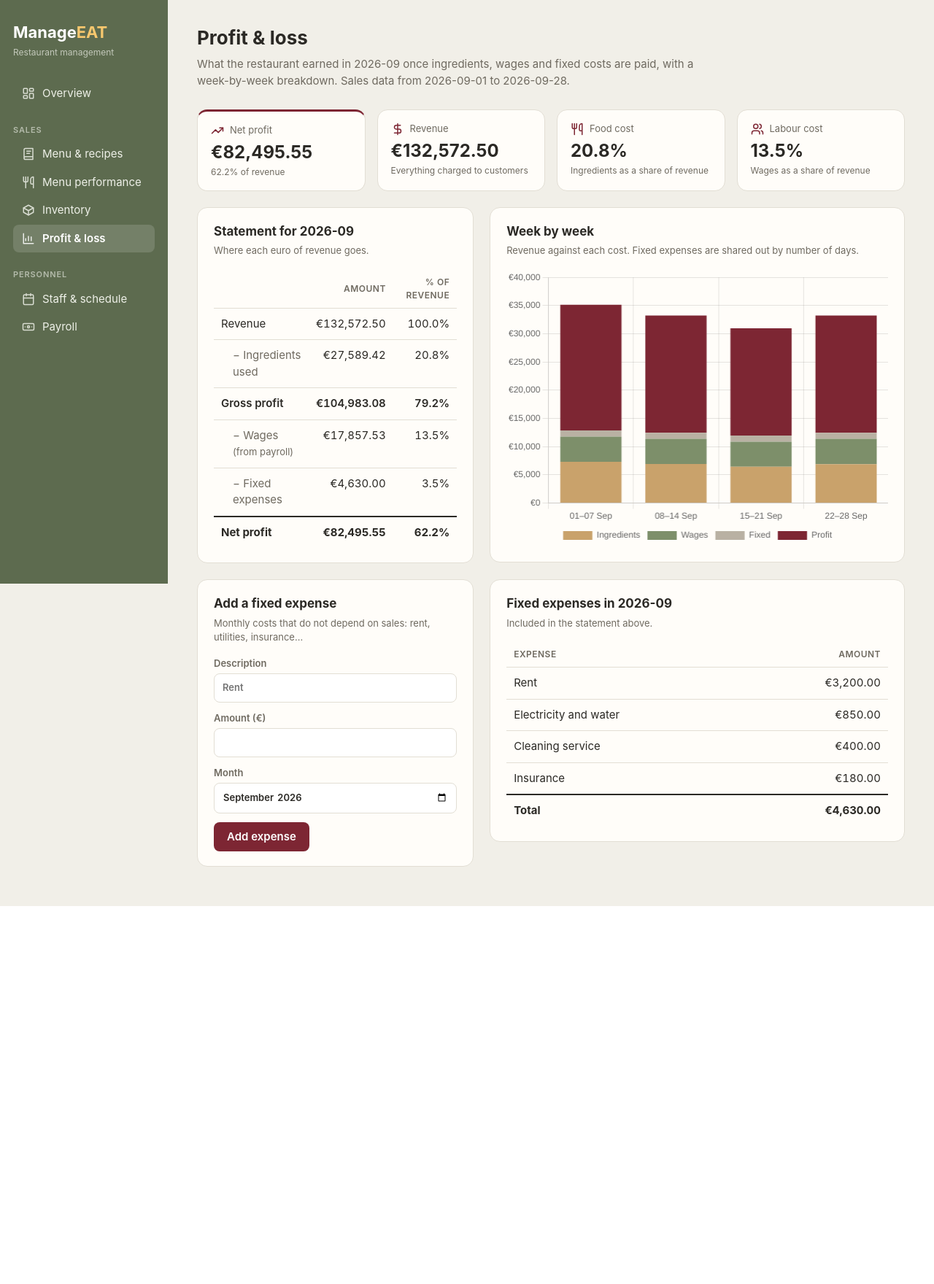
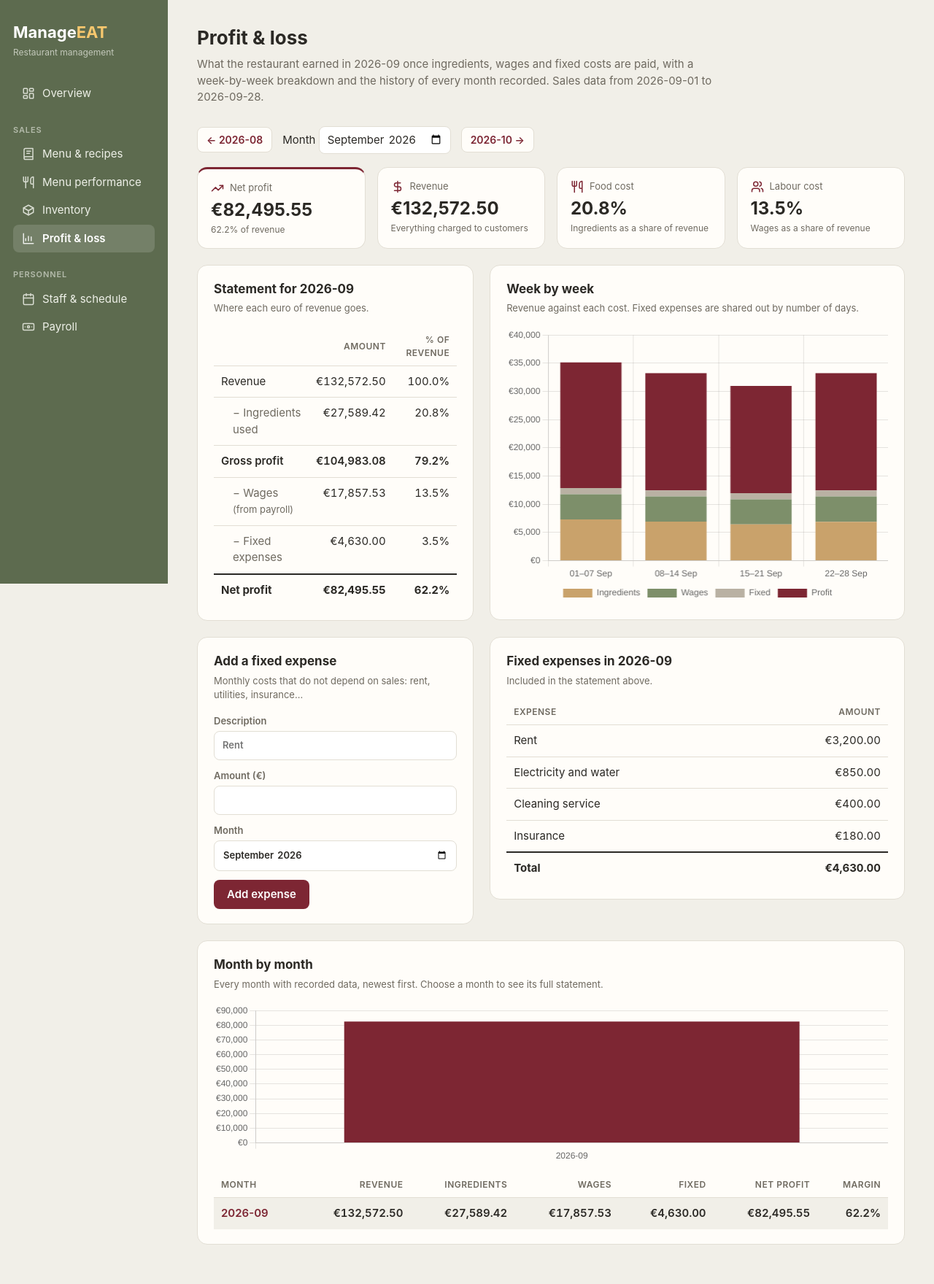
Before and after one commit to liglesias1/ManageEAT, a FastAPI app: page /sales/profit-loss in a window 1280 px wide. Shown: the whole page at 73% size. Before the commit the page ends 1242 px from the top, so only its background shows below. Run offline with FastAPI, Linux system fonts and the light colour scheme; data comes from the database, SQL or seed files in the repository.

Commit message:
feat(sales): navigate profit and loss by month and show the history of every month

```diff
--- a/domains/sales/routes.py
+++ b/domains/sales/routes.py
@@ -1,5 +1,7 @@
 """Web pages of the sales domain."""
+from datetime import date
 from typing import List
+from urllib.parse import urlencode
 
 from fastapi import APIRouter, Form, HTTPException, Request
 from fastapi.responses import HTMLResponse, RedirectResponse
@@ -12,13 +14,16 @@ from domains.sales.repository import get_dish_sales
 from domains.sales.schemas import DishIn, FixedExpenseIn, IngredientIn, PurchaseIn, SupplierIn
 from domains.sales.services import (
     FOOD_COST_TARGET,
+    choose_month,
     classify_menu,
     cost_dishes,
     dishes_summary,
     inventory_summary,
     menu_summary,
+    month_history,
     new_dish_code,
     profit_and_loss,
+    shift_month,
     stock_status,
     supplier_summary,
 )
@@ -514,18 +519,28 @@ def record_purchase(
     return RedirectResponse(url=f"/sales/suppliers/{supplier_id}?added=true", status_code=303)
 
 
-def _profit_loss_page(request, errors=None, form=None, added=None, status_code=200):
+def _profit_loss_page(request, month=None, errors=None, form=None, added=None, status_code=200):
+    current = date.today().strftime("%Y-%m")    # the only place that reads today's date, so the logic stays testable
     conn = get_connection()
     try:
-        start, end = repository.get_sales_period(conn)
-        month = start[:7] if start else None
+        months = repository.get_months(conn)
+        last_day = repository.get_last_order_day(conn)
+        month = choose_month(months, month, last_day[:7] if last_day else None, current)
+        start, end = repository.get_sales_period_in_month(conn, month)
         daily = repository.get_daily_sales(conn, start, end) if start else []
-        expenses = repository.get_fixed_expenses(conn, month) if month else []
+        expenses = repository.get_fixed_expenses(conn, month)
         # Wages come from the personnel domain through one function: this is the seam between the two
-        statement = profit_and_loss(daily, expenses, lambda a, b: labor_cost(conn, a, b), start, end)
+        def wages(start_day, end_day):
+            return labor_cost(conn, start_day, end_day)
+
+        statement = profit_and_loss(daily, expenses, wages, start, end)
+        first, last = repository.get_sales_period(conn)
+        history = month_history(repository.get_daily_sales(conn, first, last) if first else [],
+                                repository.get_all_fixed_expenses(conn), wages, months)
     finally:
         conn.close()
 
+    latest = max(months + [current])            # no "next" arrow past the current month or the last month with data
     return templates.TemplateResponse(
         request,
         "sales/profit_loss.html",
@@ -533,6 +548,11 @@ def _profit_loss_page(request, errors=None, form=None, added=None, status_code=2
             "start": start,
             "end": end,
             "month": month,
+            "has_data": bool(daily or expenses),
+            "in_progress": month == current,
+            "prev_month": shift_month(month, -1),
+            "next_month": shift_month(month, 1) if month < latest else None,
+            "history": history,
             "pl": statement,
             "expenses": expenses,
             "errors": errors or [],
@@ -544,8 +564,8 @@ def _profit_loss_page(request, errors=None, form=None, added=None, status_code=2
 
 
 @router.get("/profit-loss", response_class=HTMLResponse)
-def profit_loss_page(request: Request, added: str = None):
-    return _profit_loss_page(request, added=added)
+def profit_loss_page(request: Request, month: str = None, added: str = None):
+    return _profit_loss_page(request, month=month, added=added)
 
 
 @router.post("/profit-loss/expenses", response_class=HTMLResponse)
@@ -560,11 +580,13 @@ def create_fixed_expense(
         expense = FixedExpenseIn(**form)
     except ValidationError as error:
         messages = [f"{e['loc'][0].capitalize()}: {e['msg'].lower()}" for e in error.errors()]
-        return _profit_loss_page(request, errors=messages, form=form, status_code=422)
+        return _profit_loss_page(request, month=month, errors=messages, form=form, status_code=422)
 
     conn = get_connection()
     try:
         repository.add_fixed_expense(conn, expense.description, expense.amount, expense.month)
     finally:
         conn.close()
-    return RedirectResponse(url=f"/sales/profit-loss?added={expense.description}", status_code=303)
+    # Show the month the expense belongs to, which may not be the one that was on screen
+    query = urlencode({"month": expense.month, "added": expense.description})
+    return RedirectResponse(url=f"/sales/profit-loss?{query}", status_code=303)
--- a/static/style.css
+++ b/static/style.css
@@ -250,3 +250,13 @@ td.num, th.num { text-align: right; font-variant-numeric: tabular-nums; }
 details .link.small { display: inline-block; margin: 0 0 6px 16px; }
 .card.narrow { max-width: 560px; }
 .ingredient-fields input, .ingredient-fields select, .dish-fields input, .dish-fields select { width: 100%; min-width: 0; }
+
+
+/* Month navigation on the profit and loss page: previous/next arrows, any month, and the history table */
+.month-nav { display: flex; flex-wrap: wrap; align-items: center; gap: 14px; margin-bottom: 18px; }
+.month-nav .month-picker { margin: 0; }
+.month-picker input { padding: 6px 10px; border: 1px solid var(--line); border-radius: 8px; background: #fff; color: var(--ink); font: inherit; }
+.month-step { color: var(--accent); font-weight: 600; font-size: 14px; text-decoration: none; padding: 6px 12px; border: 1px solid var(--line); border-radius: 8px; background: var(--surface); }
+.month-step:hover { border-color: var(--accent); }
+.empty-month { margin-bottom: 22px; }
+tr.selected td { background: var(--bg); font-weight: 600; }
--- a/templates/sales/profit_loss.html
+++ b/templates/sales/profit_loss.html
@@ -2,11 +2,23 @@
 {% block title %}Profit & loss{% endblock %}
 {% block heading %}Profit & loss{% endblock %}
 {% block intro %}
-What the restaurant earned in {{ month or "the period" }} once ingredients, wages and fixed costs are paid,
-with a week-by-week breakdown. Sales data from {{ start or "–" }} to {{ end or "–" }}.
+What the restaurant earned in {{ month }} once ingredients, wages and fixed costs are paid,
+with a week-by-week breakdown and the history of every month recorded.
+{% if start %}Sales data from {{ start }} to {{ end }}{% if in_progress %} (month in progress){% endif %}.{% endif %}
 {% endblock %}
 
 {% block content %}
+<nav class="month-nav">
+  <a class="month-step" href="/sales/profit-loss?month={{ prev_month }}">← {{ prev_month }}</a>
+  <form method="get" action="/sales/profit-loss" class="month-picker">
+    <label>Month <input type="month" name="month" value="{{ month }}" onchange="this.form.submit()"></label>
+    <noscript><button type="submit">Show</button></noscript>
+  </form>
+  {% if next_month %}<a class="month-step" href="/sales/profit-loss?month={{ next_month }}">{{ next_month }} →</a>{% endif %}
+  {% if in_progress %}<span class="badge new">Month in progress</span>{% endif %}
+</nav>
+
+{% if has_data %}
 <section class="kpis">
   <div class="kpi highlight">
     <div class="label">
@@ -62,9 +74,19 @@ with a week-by-week breakdown. Sales data from {{ start or "–" }} to {{ end or
   <section class="card">
     <h2>Week by week</h2>
     <p class="hint">Revenue against each cost. Fixed expenses are shared out by number of days.</p>
+    {% if pl.weeks %}
     <div class="chart-box"><canvas id="weeks-chart"></canvas></div>
+    {% else %}
+    <p class="muted">No sales recorded in this month yet, so there is no weekly breakdown.</p>
+    {% endif %}
   </section>
 </div>
+{% else %}
+<section class="card empty-month">
+  <h2>No data recorded for {{ month }}</h2>
+  <p class="hint">There are no sales and no fixed expenses for this month. Use the arrows to move to another month, or add a fixed expense below.</p>
+</section>
+{% endif %}
 
 <div class="split">
   <section class="card" id="new-expense">
@@ -105,10 +127,38 @@ with a week-by-week breakdown. Sales data from {{ start or "–" }} to {{ end or
   </section>
 </div>
 
+{% if history %}
+<section class="card">
+  <h2>Month by month</h2>
+  <p class="hint">Every month with recorded data, newest first. Choose a month to see its full statement.</p>
+  <div class="chart-box small"><canvas id="history-chart"></canvas></div>
+  <table>
+    <thead>
+      <tr><th>Month</th><th class="num">Revenue</th><th class="num">Ingredients</th><th class="num">Wages</th>
+          <th class="num">Fixed</th><th class="num">Net profit</th><th class="num">Margin</th></tr>
+    </thead>
+    <tbody>
+      {% for h in history %}
+      <tr class="{{ 'selected' if h.month == month else '' }}">
+        <td><a class="link" href="/sales/profit-loss?month={{ h.month }}">{{ h.month }}</a></td>
+        <td class="num">{{ h.revenue | eur }}</td>
+        <td class="num">{{ h.ingredients | eur }}</td>
+        <td class="num">{{ h.labor | eur }}</td>
+        <td class="num">{{ h.fixed | eur }}</td>
+        <td class="num">{{ h.net_profit | eur }}</td>
+        <td class="num">{{ "%.1f" | format(h.net_margin_pct) }}%</td>
+      </tr>
+      {% endfor %}
+    </tbody>
+  </table>
+</section>
+{% endif %}
+
 <script>
   const weeks = {{ pl.weeks | tojson }};
   const label = (w) => w.start.slice(8) + "–" + w.end.slice(8) + " " + new Date(w.start).toLocaleString("en", { month: "short" });
-  new Chart(document.getElementById("weeks-chart"), {
+  const weeksCanvas = document.getElementById("weeks-chart");
+  if (weeksCanvas) new Chart(weeksCanvas, {
     data: {
       labels: weeks.map(label),
       datasets: [
@@ -130,5 +180,22 @@ with a week-by-week breakdown. Sales data from {{ start or "–" }} to {{ end or
       },
     },
   });
+
+  const monthHistory = {{ history | tojson }}.slice().reverse();   // oldest first, left to right
+  const historyCanvas = document.getElementById("history-chart");
+  if (historyCanvas) new Chart(historyCanvas, {
+    type: "bar",
+    data: {
+      labels: monthHistory.map(h => h.month),
+      datasets: [{ label: "Net profit", data: monthHistory.map(h => h.net_profit),
+                   backgroundColor: monthHistory.map(h => h.net_profit < 0 ? "#a3392e" : "#7d2633") }],
+    },
+    options: {
+      maintainAspectRatio: false,
+      plugins: { legend: { display: false },
+                 tooltip: { callbacks: { label: (c) => `Net profit: €${Math.round(c.raw).toLocaleString()}` } } },
+      scales: { y: { ticks: { callback: (v) => "€" + v.toLocaleString() } } },
+    },
+  });
 </script>
 {% endblock %}
--- a/web.py
+++ b/web.py
@@ -7,8 +7,9 @@ templates = Jinja2Templates(directory=str(config.BASE_DIR / "templates"))
 
 
 def eur(value):
-    """Formats a number as euros, e.g. 1234.5 -> €1,234.50"""
-    return f"€{value:,.2f}"
+    """Formats a number as euros, e.g. 1234.5 -> €1,234.50 and -3200 -> -€3,200.00"""
+    sign = "-" if value < 0 else ""
+    return f"{sign}€{abs(value):,.2f}"
 
 
 templates.env.filters["eur"] = eur
```
Also changed, not shown: domains/sales/services.py (+46 -0 lines), overview.py (+7 -3 lines), tests/sales/test_pages.py (+41 -0 lines), tests/sales/test_profit_loss.py (+46 -1 lines), tests/test_web.py (added, +10 -0 lines).
